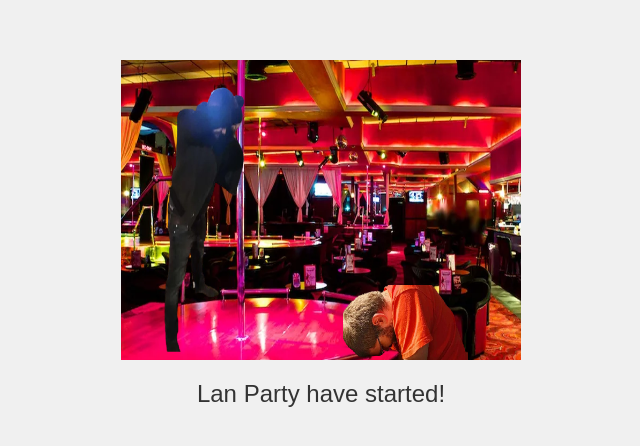
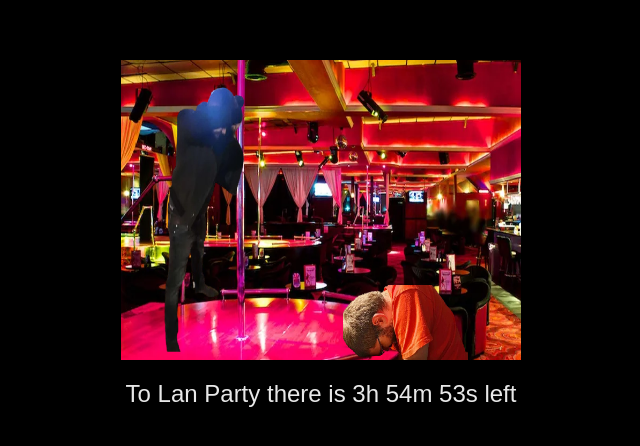
Before and after one commit to misiekofski/ile-zostalo-do-lanow, a plain HTML site: page index.html in a window 1280 px wide. Shown: the part 174-620 px from the top of the page, without its empty margins (319-959 px from the left). Drawn offline with Linux system fonts and the light colour scheme.

Commit message:
Kurde jeszcze data

```diff
--- a/index.html
+++ b/index.html
@@ -11,11 +11,11 @@
             justify-content: center;
             align-items: center;
             height: 100vh;
-            background-color: #f0f0f0;
+            background-color: #000000;
         }
         #countdown {
             font-size: 24px;
-            color: #333;
+            color: #e8e8e8;
             margin-top: 20px;
         }
         img {
@@ -30,7 +30,7 @@
 
     <script>
         function updateCountdown() {
-            const meetingDate = new Date('November 13, 2023 18:00:00').getTime();
+            const meetingDate = new Date('November 13, 2024 18:00:00').getTime();
             const now = new Date().getTime();
             const distance = meetingDate - now;
 
```
